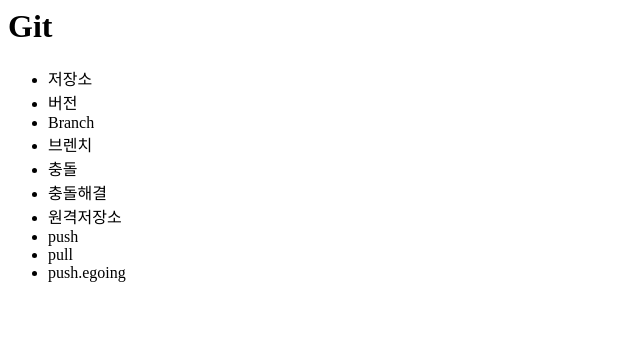
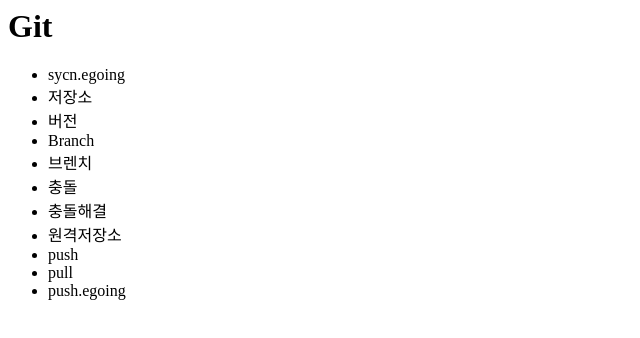
Before and after one commit to kledb/kledb, a plain HTML site: page index.html in a window 1280 px wide. Shown: the whole page, without its empty margins (0-640 px from the left). Drawn offline with Linux system fonts and the light colour scheme.

Commit message:
snyc 추가

```diff
--- a/index.html
+++ b/index.html
@@ -10,6 +10,7 @@
 			<h1>Git</h1>
 		</header>
 		<ul>
+			<li>sycn.egoing</li>
 			<li>저장소</li>
 			<li>버전</li>
 			<li>Branch</li>
```
